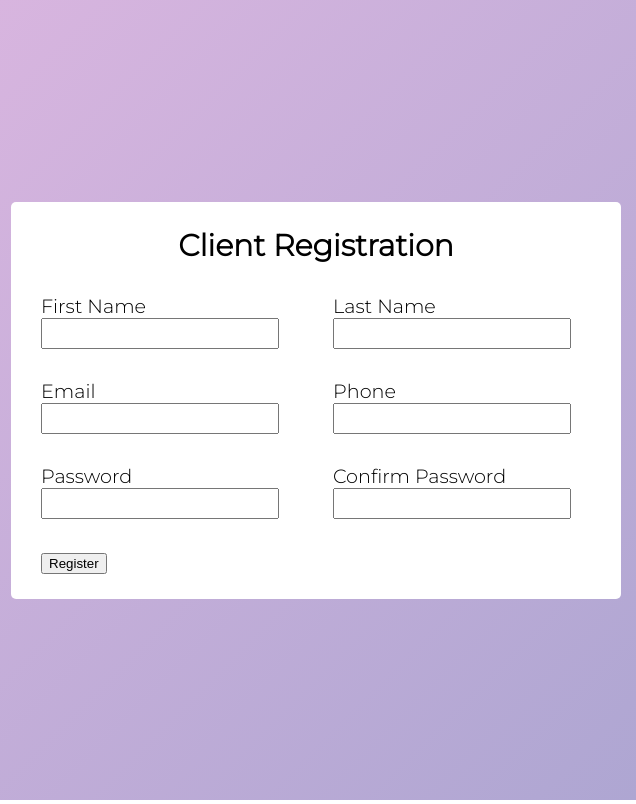
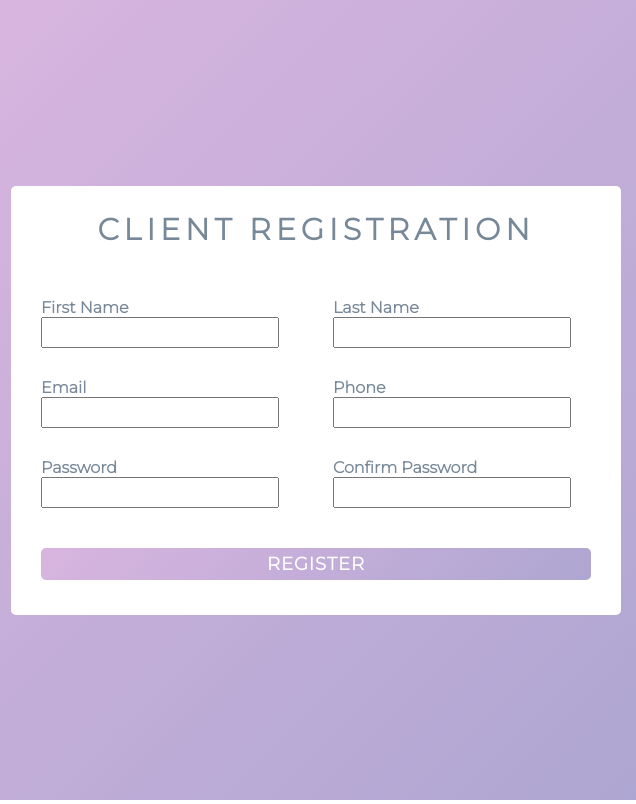
Before and after one commit to miarothman/sign-up-form, a plain HTML site: page index.html in a window 1280 px wide. Shown: the full height of the page, 644-1280 px from the left. Drawn offline with Linux system fonts and the light colour scheme; files whose address does not match are found by name.

Commit message:
Delete images that are not being used, finish styling last touches as well as submit button for form

```diff
--- a/style.css
+++ b/style.css
@@ -76,16 +76,22 @@ content {
 .container {
     padding: 25px 30px;
     width: 550px;
-    background: #fff;
+    background: rgba(255,255,255);
     border-radius: 5px;
     font-size: 1.2rem;
+    color: lightslategray;
+    font-weight:700;
+    font-size: 1rem;
 }
 
 .container .title {
     font-size: 30px;
-    font-weight: 700;
-    padding-bottom: 30px;
+    letter-spacing: 5px;
+    text-transform: uppercase;
+    padding-bottom: 50px;
     text-align: center;
+    font-size: 1.5;
+    color: lightslategray;
 }
 
 .container form .user-details {
@@ -103,3 +109,24 @@ form .user-details .input-box {
     height: 25px;
     width: 230px;
 }
+
+form .button input {
+    font-size: 18px;
+    padding: 5px;
+    font-family: 'Montserrat', sans-serif;
+    text-transform: uppercase;
+    color: #fff;
+    background: linear-gradient(135deg, #D8B5DF, #AEA6D2);
+    height: 100%;
+    width: 100%;
+    border: none;
+    border-radius: 5px;
+    margin-bottom: 10px;
+    margin-top: 10px;
+    letter-spacing: 1px;
+    font-weight: 700;
+}
+
+form .button input:hover {
+    background: linear-gradient(-135deg, #D8B5DF, #AEA6D2);
+}
```
Also changed, not shown: images/1856823946.jpeg (deleted), images/235-2352257_watercolor-succulent-png-transparent-png-download.png (deleted).
